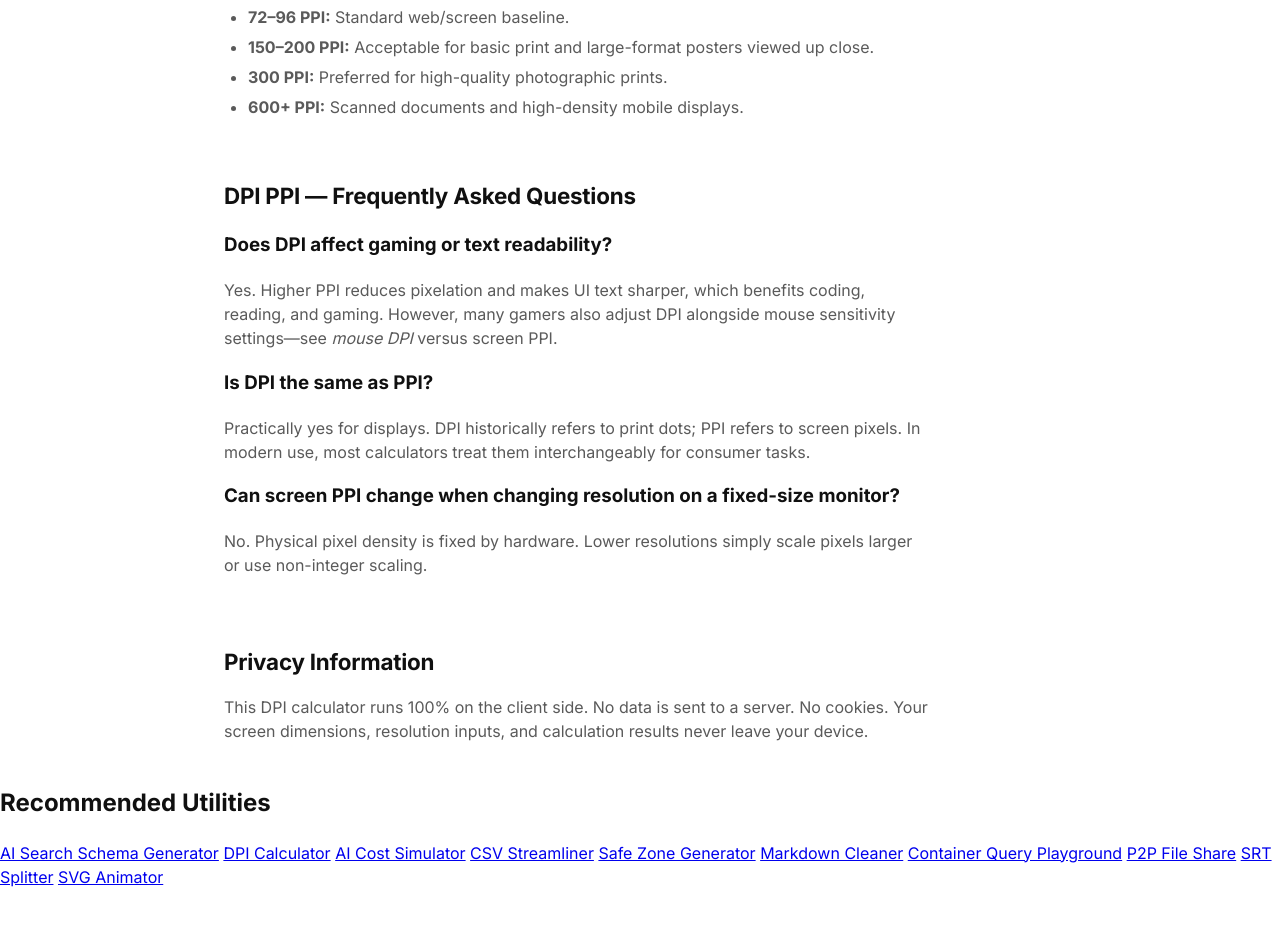
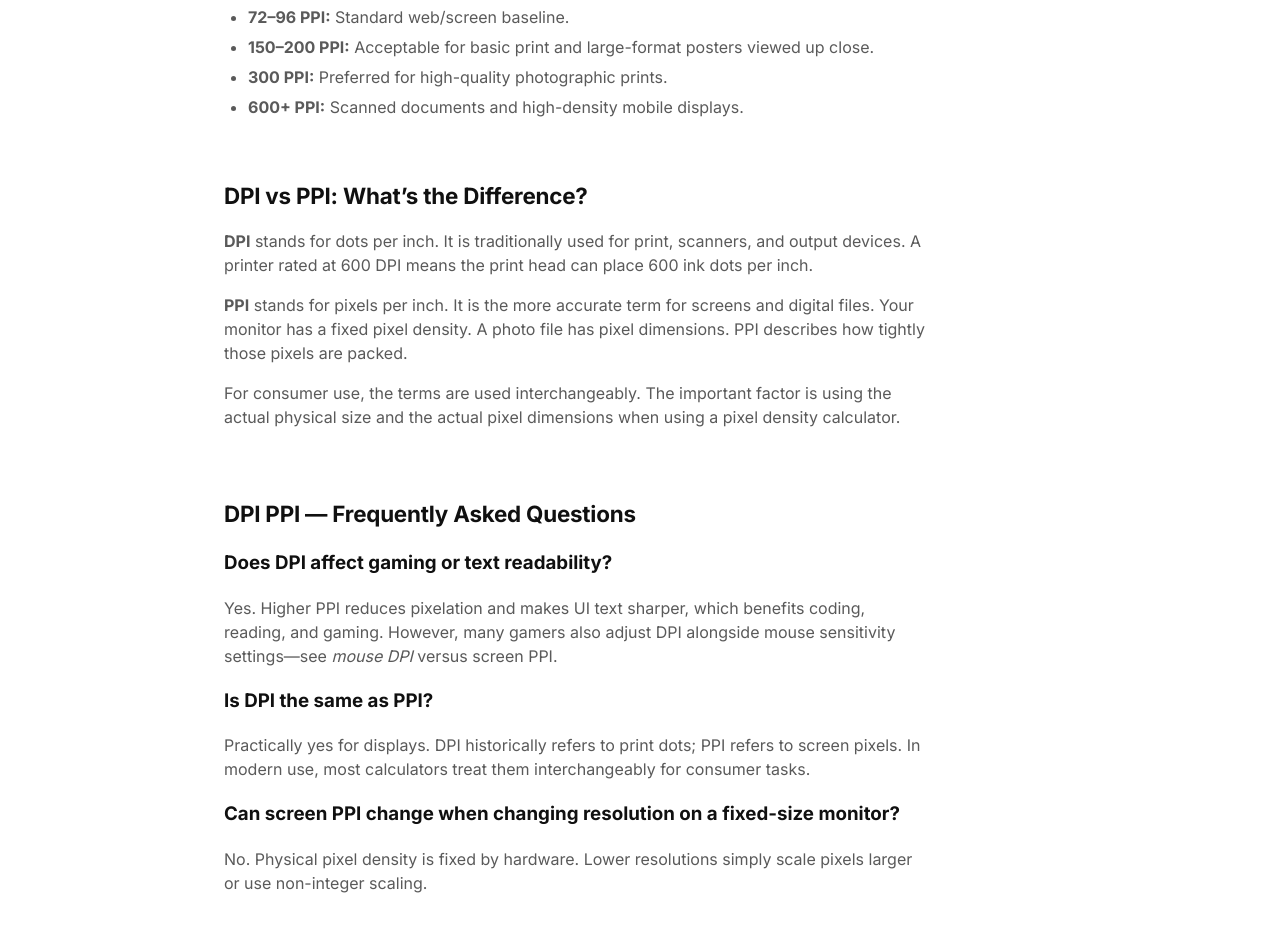
Before and after one commit to rmwallace777-debug/dpi-calculator, a website built with Vite: page index.html in a window 1280 px wide. Shown: the part 1484-2417 px from the top of the page. Built offline with nearby package versions, Linux system fonts and the light colour scheme.

Commit message:
Add inline DPI vs PPI section for ranking

```diff
--- a/index.html
+++ b/index.html
@@ -150,6 +150,23 @@
       </ul>
     </section>
 
+    <section id="learn" class="content">
+      <h2>DPI vs PPI: What’s the Difference?</h2>
+      <p>
+        <strong>DPI</strong> stands for dots per inch. It is traditionally used for print, scanners, and output devices.
+        A printer rated at 600 DPI means the print head can place 600 ink dots per inch.
+      </p>
+      <p>
+        <strong>PPI</strong> stands for pixels per inch. It is the more accurate term for screens and digital files.
+        Your monitor has a fixed pixel density. A photo file has pixel dimensions.
+        PPI describes how tightly those pixels are packed.
+      </p>
+      <p>
+        For consumer use, the terms are used interchangeably.
+        The important factor is using the actual physical size and the actual pixel dimensions when using a pixel density calculator.
+      </p>
+    </section>
+
     <section id="faq" class="faq">
       <h2>DPI PPI — Frequently Asked Questions</h2>
 
```
